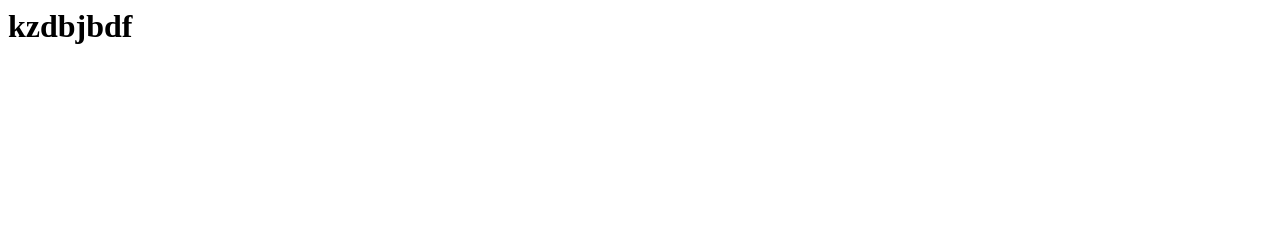
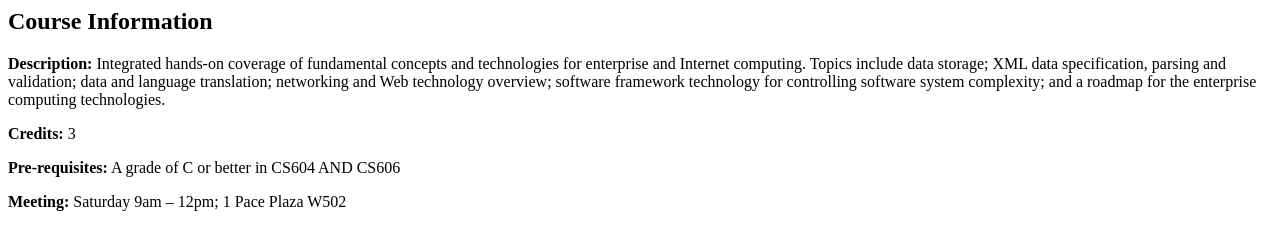
Before and after one commit to tanzilbilal/tanzilbilal629.github.io, a plain HTML site: page Info.html in a window 1280 px wide. Drawn offline with Linux system fonts and the light colour scheme.

Commit message:
Update info.html

```diff
--- a/Info.html
+++ b/Info.html
@@ -1,10 +1,10 @@
 <html>
-  <title>
-    hbsejvsfiu
-  </title>
   <body>
-    <h1>
-      kzdbjbdf
-    </h1>
+    <h2>Course Information</h2>
+        <p><strong>Description:</strong> Integrated hands-on coverage of fundamental concepts and technologies for enterprise and Internet computing. Topics include data storage; XML data specification, parsing and validation; data and language translation; networking and Web technology overview; software framework technology for controlling software system complexity; and a roadmap for the enterprise computing technologies.</p>
+        <p><strong>Credits:</strong> 3</p>
+        <p><strong>Pre-requisites:</strong> A grade of C or better in CS604 AND CS606</p>
+        <p><strong>Meeting:</strong> Saturday 9am – 12pm; 1 Pace Plaza W502</p>
+
   </body>
 </html>
```
